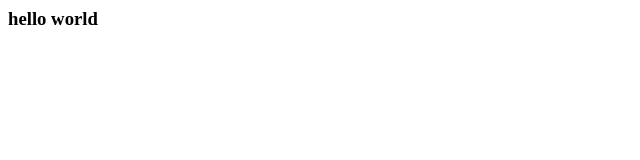
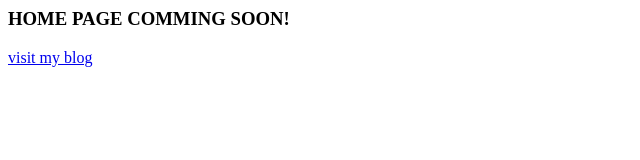
Before and after one commit to laveval/laveval.github.com, a plain HTML site: page index.html in a window 1280 px wide. Shown: the whole page, without its empty margins (0-640 px from the left). Drawn offline with Linux system fonts and the light colour scheme.

Commit message:
Update index.html

```diff
--- a/index.html
+++ b/index.html
@@ -4,6 +4,7 @@
 	<title>test pages</title>
 </head>
 <body>
-	<h3>hello world</h3>
+	<h3>HOME PAGE COMMING SOON!</h3>
+	<a href='http://blog.eval.im'>visit my blog</a>
 </body>
 </html>
```
